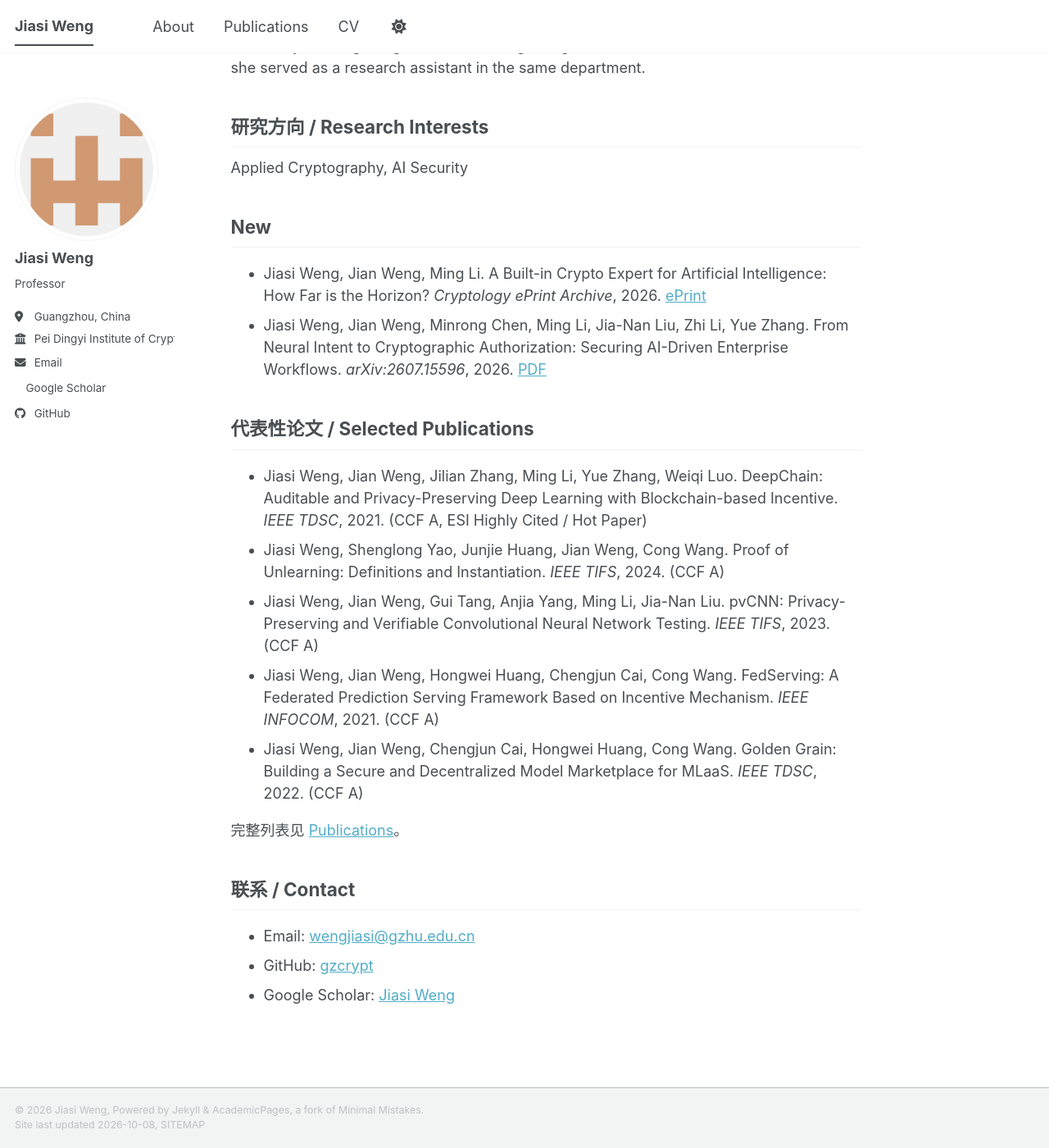
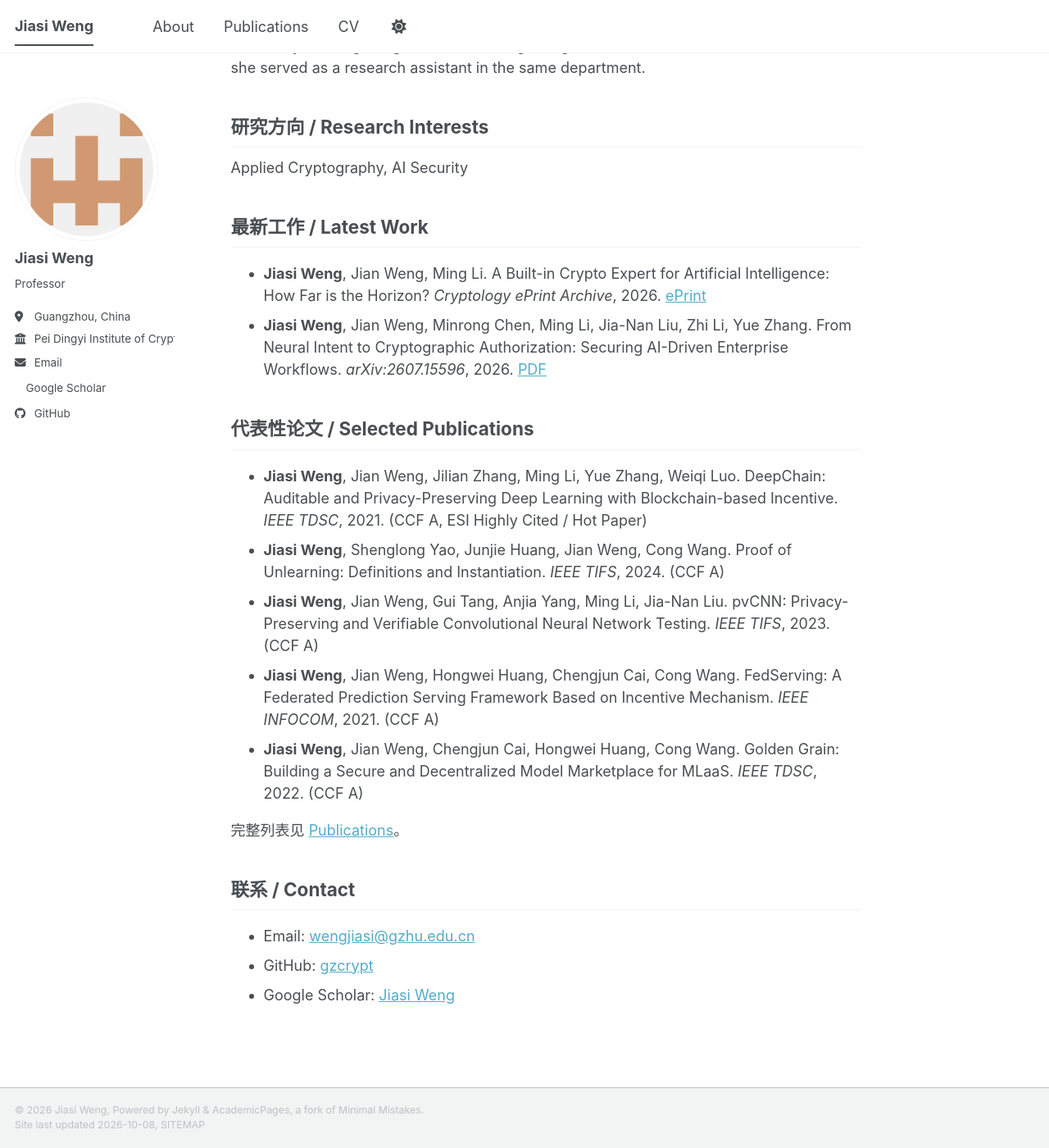
Before and after one commit to gzcrypt/homepage, a Jekyll site: the page built from _pages/about.md, in a window 1280 px wide and 1400 px high, scrolled down 557 px. Shown: the whole window at 82% size. Built offline with Jekyll 4.4.1, drawn with Linux system fonts in a browser that asks for light colours; a style sheet for code colours, icons or effects is not loaded.

Commit message:
Rename Latest Work section and bold Jiasi Weng in citations.

```diff
--- a/_includes/archive-single-cv.html
+++ b/_includes/archive-single-cv.html
@@ -36,7 +36,7 @@
     {% if post.read_time %}
       <p class="page__meta"><i class="fa fa-clock" aria-hidden="true"></i> {% include read-time.html %}</p>
     {% endif %}
-    {% if post.venue%}<p class="archive__item-excerpt" itemprop="description">{{ post.citation }}</p> {% endif %}
+    {% if post.venue%}<p class="archive__item-excerpt" itemprop="description">{% include format-citation.html citation=post.citation %}</p> {% endif %}
     </li>
  </article>
 </div>
--- /dev/null
+++ b/_includes/format-citation.html
@@ -0,0 +1,3 @@
+{% assign formatted = include.citation | replace: 'Jiasi Weng', '**Jiasi Weng**' | markdownify | strip %}
+{% assign formatted = formatted | remove: '<p>' | remove: '</p>' %}
+{{ formatted }}
--- a/_layouts/single.html
+++ b/_layouts/single.html
@@ -48,25 +48,25 @@ layout: default
         {{ content }}
 
         {% if page.citation and page.paperurl and page.slidesurl and page.bibtexurl %}
-          <p style="font-size: smaller">Recommended citation: {{ page.citation }}<br /><a href="{{ page.paperurl }}">Download Paper</a> | <a href="{{ page.slidesurl }}">Download Slides</a> | <a href="{{ page.bibtexurl }}">Download Bibtex</a></p>
+          <p style="font-size: smaller">Recommended citation: {% include format-citation.html citation=page.citation %}<br /><a href="{{ page.paperurl }}">Download Paper</a> | <a href="{{ page.slidesurl }}">Download Slides</a> | <a href="{{ page.bibtexurl }}">Download Bibtex</a></p>
         {% elsif page.citation and page.paperurl and page.slidesurl %}
-          <p style="font-size: smaller">Recommended citation: {{ page.citation }}<br /><a href="{{ page.paperurl }}">Download Paper</a> | <a href="{{ page.slidesurl }}">Download Slides</a></p>
+          <p style="font-size: smaller">Recommended citation: {% include format-citation.html citation=page.citation %}<br /><a href="{{ page.paperurl }}">Download Paper</a> | <a href="{{ page.slidesurl }}">Download Slides</a></p>
         {% elsif page.citation and page.paperurl and page.bibtexurl %}
-          <p style="font-size: smaller">Recommended citation: {{ page.citation }}<br /><a href="{{ page.paperurl }}">Download Paper</a> | <a href="{{ page.bibtexurl }}">Download Bibtex</a></p>
+          <p style="font-size: smaller">Recommended citation: {% include format-citation.html citation=page.citation %}<br /><a href="{{ page.paperurl }}">Download Paper</a> | <a href="{{ page.bibtexurl }}">Download Bibtex</a></p>
         {% elsif page.citation and page.paperurl %}
-          <p style="font-size: smaller">Recommended citation: {{ page.citation }}<br /><a href="{{ page.paperurl }}">Download Paper</a></p>
+          <p style="font-size: smaller">Recommended citation: {% include format-citation.html citation=page.citation %}<br /><a href="{{ page.paperurl }}">Download Paper</a></p>
         {% elsif page.citation and page.slidesurl and page.bibtexurl %}
-          <p style="font-size: smaller">Recommended citation: {{ page.citation }}<br /><a href="{{ page.slidesurl }}">Download Slides</a> | <a href="{{ page.bibtexurl }}">Download Bibtex</a></p>
+          <p style="font-size: smaller">Recommended citation: {% include format-citation.html citation=page.citation %}<br /><a href="{{ page.slidesurl }}">Download Slides</a> | <a href="{{ page.bibtexurl }}">Download Bibtex</a></p>
         {% elsif page.citation and page.slidesurl %}
-          <p style="font-size: smaller">Recommended citation: {{ page.citation }}<br /><a href="{{ page.slidesurl }}">Download Slides</a></p>
+          <p style="font-size: smaller">Recommended citation: {% include format-citation.html citation=page.citation %}<br /><a href="{{ page.slidesurl }}">Download Slides</a></p>
         {% elsif page.slidesurl and page.bibtexurl %}
           <p style="font-size: smaller"><a href="{{ page.slidesurl }}">Download Slides</a> | <a href="{{ page.bibtexurl }}">Download Bibtex</a></p>
         {% elsif page.paperurl and page.bibtexurl %}
           <p style="font-size: smaller"><a href="{{ page.paperurl }}">Download Paper</a> | <a href="{{ page.bibtexurl }}">Download Bibtex</a></p>
         {% elsif page.citation and page.bibtexurl %}
-          <p style="font-size: smaller">Recommended citation: {{ page.citation }}<br /><a href="{{ page.bibtexurl }}">Download Bibtex</a></p>
+          <p style="font-size: smaller">Recommended citation: {% include format-citation.html citation=page.citation %}<br /><a href="{{ page.bibtexurl }}">Download Bibtex</a></p>
         {% elsif page.citation %}
-          <p style="font-size: smaller">Recommended citation: {{ page.citation }}</p>
+          <p style="font-size: smaller">Recommended citation: {% include format-citation.html citation=page.citation %}</p>
         {% elsif page.slidesurl %}
           <p style="font-size: smaller"><a href="{{ page.slidesurl }}">Download Slides</a></p>
         {% elsif page.bibtexurl %}
--- a/_pages/about.md
+++ b/_pages/about.md
@@ -15,18 +15,18 @@ Jiasi Weng joined the Pei Dingyi Institute of Cryptography at Guangzhou Universi
 
 Applied Cryptography, AI Security
 
-## New
+## 最新工作 / Latest Work
 
-- Jiasi Weng, Jian Weng, Ming Li. A Built-in Crypto Expert for Artificial Intelligence: How Far is the Horizon? *Cryptology ePrint Archive*, 2026. [ePrint](https://eprint.iacr.org/2026/411)
-- Jiasi Weng, Jian Weng, Minrong Chen, Ming Li, Jia-Nan Liu, Zhi Li, Yue Zhang. From Neural Intent to Cryptographic Authorization: Securing AI-Driven Enterprise Workflows. *arXiv:2607.15596*, 2026. [PDF](https://arxiv.org/pdf/2607.15596)
+- **Jiasi Weng**, Jian Weng, Ming Li. A Built-in Crypto Expert for Artificial Intelligence: How Far is the Horizon? *Cryptology ePrint Archive*, 2026. [ePrint](https://eprint.iacr.org/2026/411)
+- **Jiasi Weng**, Jian Weng, Minrong Chen, Ming Li, Jia-Nan Liu, Zhi Li, Yue Zhang. From Neural Intent to Cryptographic Authorization: Securing AI-Driven Enterprise Workflows. *arXiv:2607.15596*, 2026. [PDF](https://arxiv.org/pdf/2607.15596)
 
 ## 代表性论文 / Selected Publications
 
-- Jiasi Weng, Jian Weng, Jilian Zhang, Ming Li, Yue Zhang, Weiqi Luo. DeepChain: Auditable and Privacy-Preserving Deep Learning with Blockchain-based Incentive. *IEEE TDSC*, 2021. (CCF A, ESI Highly Cited / Hot Paper)
-- Jiasi Weng, Shenglong Yao, Junjie Huang, Jian Weng, Cong Wang. Proof of Unlearning: Definitions and Instantiation. *IEEE TIFS*, 2024. (CCF A)
-- Jiasi Weng, Jian Weng, Gui Tang, Anjia Yang, Ming Li, Jia-Nan Liu. pvCNN: Privacy-Preserving and Verifiable Convolutional Neural Network Testing. *IEEE TIFS*, 2023. (CCF A)
-- Jiasi Weng, Jian Weng, Hongwei Huang, Chengjun Cai, Cong Wang. FedServing: A Federated Prediction Serving Framework Based on Incentive Mechanism. *IEEE INFOCOM*, 2021. (CCF A)
-- Jiasi Weng, Jian Weng, Chengjun Cai, Hongwei Huang, Cong Wang. Golden Grain: Building a Secure and Decentralized Model Marketplace for MLaaS. *IEEE TDSC*, 2022. (CCF A)
+- **Jiasi Weng**, Jian Weng, Jilian Zhang, Ming Li, Yue Zhang, Weiqi Luo. DeepChain: Auditable and Privacy-Preserving Deep Learning with Blockchain-based Incentive. *IEEE TDSC*, 2021. (CCF A, ESI Highly Cited / Hot Paper)
+- **Jiasi Weng**, Shenglong Yao, Junjie Huang, Jian Weng, Cong Wang. Proof of Unlearning: Definitions and Instantiation. *IEEE TIFS*, 2024. (CCF A)
+- **Jiasi Weng**, Jian Weng, Gui Tang, Anjia Yang, Ming Li, Jia-Nan Liu. pvCNN: Privacy-Preserving and Verifiable Convolutional Neural Network Testing. *IEEE TIFS*, 2023. (CCF A)
+- **Jiasi Weng**, Jian Weng, Hongwei Huang, Chengjun Cai, Cong Wang. FedServing: A Federated Prediction Serving Framework Based on Incentive Mechanism. *IEEE INFOCOM*, 2021. (CCF A)
+- **Jiasi Weng**, Jian Weng, Chengjun Cai, Hongwei Huang, Cong Wang. Golden Grain: Building a Secure and Decentralized Model Marketplace for MLaaS. *IEEE TDSC*, 2022. (CCF A)
 
 完整列表见 [Publications]({{ site.baseurl }}/publications/)。
 
```
Also changed, not shown: _includes/archive-single.html (+8 -8 lines).
